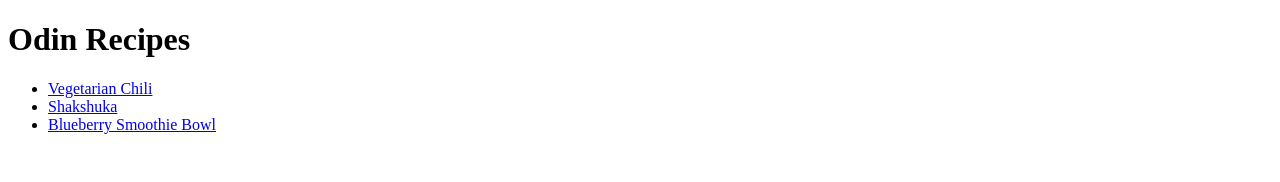
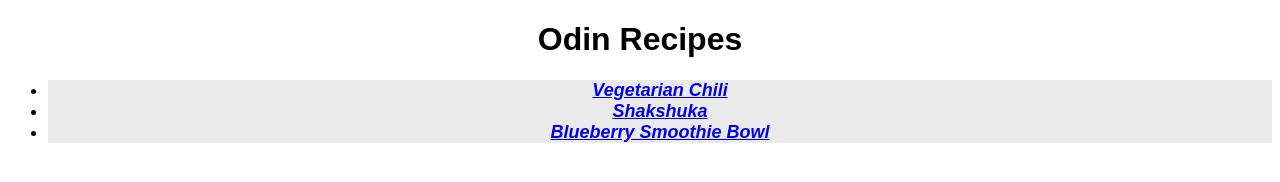
Before and after one commit to wamsilliamson/odin_recipes, a plain HTML site: page index.html in a window 1280 px wide. Drawn offline with Linux system fonts and the light colour scheme.

Commit message:
Add style.css and link to pages

```diff
--- a/index.html
+++ b/index.html
@@ -3,13 +3,15 @@
     <head>
         <meta charset="UTF-8">
         <title>Homepage</title>
+        <link rel="stylesheet" href="style.css">
     </head>
     <body>
         <h1>Odin Recipes</h1>
         <ul>
-            <li><a href="./recipes/veggie-chili.html">Vegetarian Chili</a></li>
-            <li><a href="./recipes/shakshuka.html">Shakshuka</a></li>
-            <li><a href="./recipes/blueberry-smoothie-bowl.html">Blueberry Smoothie Bowl</a></li>
+            <li class="link"><a href="./recipes/veggie-chili.html">Vegetarian Chili</a></li>
+            <li class="link"><a href="./recipes/shakshuka.html">Shakshuka</a></li>
+            <li class="link"><a href="./recipes/blueberry-smoothie-bowl.html">Blueberry Smoothie Bowl</a></li>
         </ul>
+
     </body>
 </html>
--- /dev/null
+++ b/style.css
@@ -0,0 +1,11 @@
+*{
+    text-align: center;
+    font-family: 'Monsterrat', sans-serif;
+}
+
+.link{
+    background-color: rgba(0, 0, 0, 0.082);
+    font-size: 18px;
+    font-weight: bold;
+    font-style: italic;
+}
```
Also changed, not shown: recipes/blueberry-smoothie-bowl.html (+1 -0 lines), recipes/shakshuka.html (+2 -1 lines), recipes/veggie-chili.html (+1 -0 lines).
